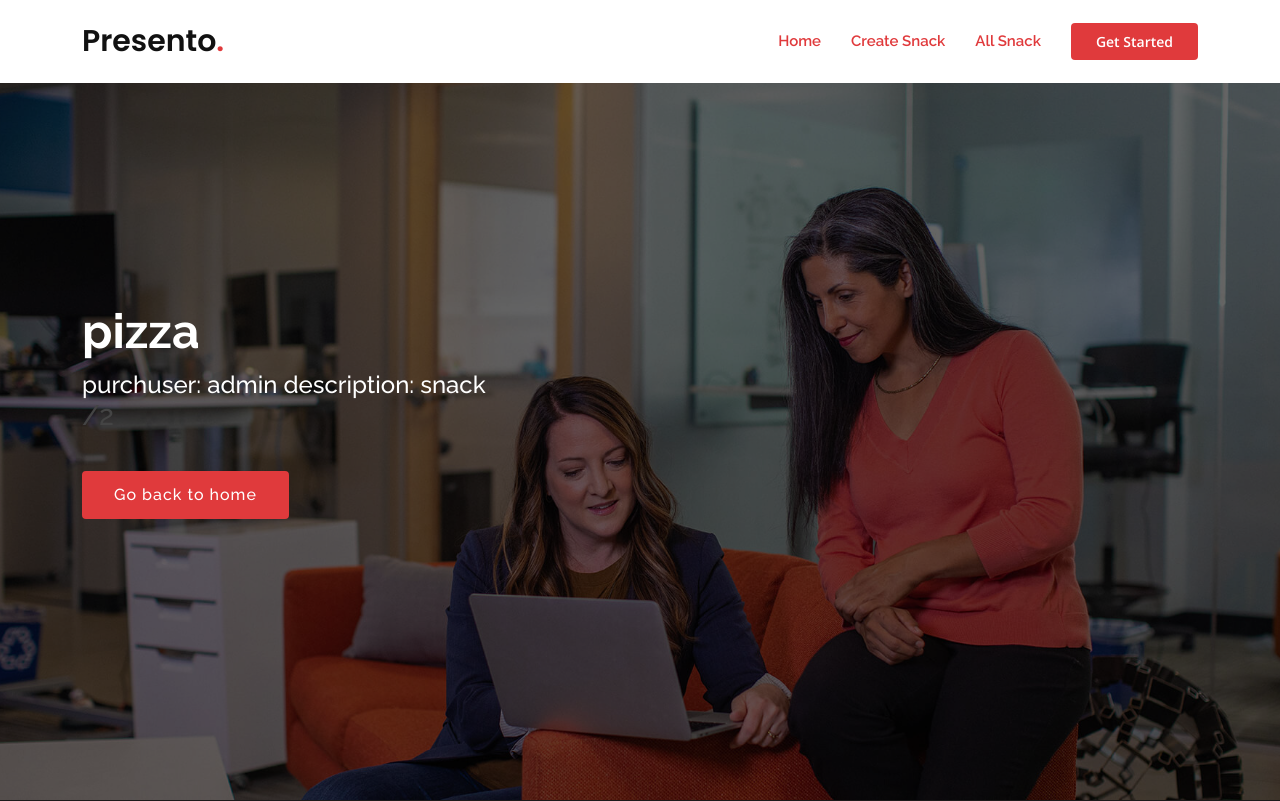
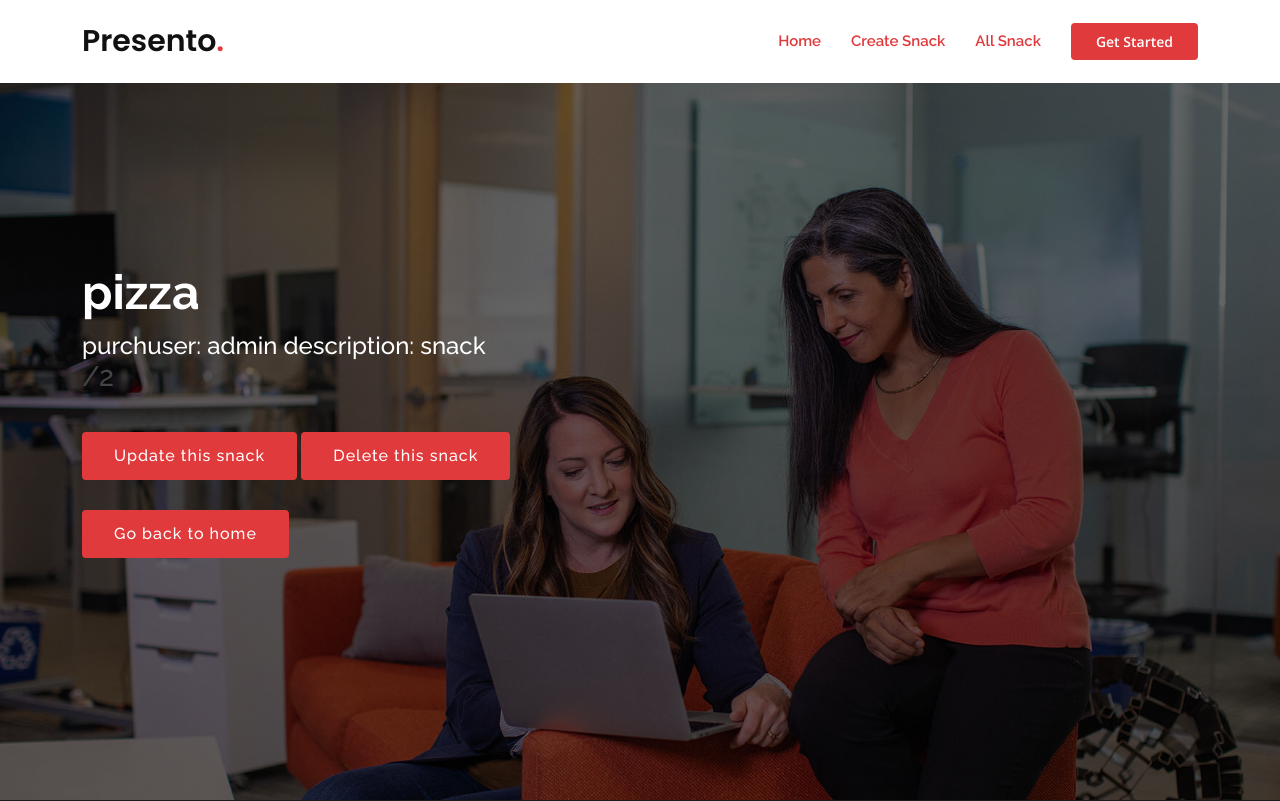
Before and after one commit to Mustfa1999/snacks_crud, a Django app: page /2 in a window 1280 px wide. Shown: the top 801 px of the page. Run offline with Django 4.2, Linux system fonts and the light colour scheme; data comes from the database, SQL or seed files in the repository; some libraries are stand-ins or nearby versions.

Commit message:
update and delete methods

```diff
--- a/snacks_crud_project/snacks/templates/_base.html
+++ b/snacks_crud_project/snacks/templates/_base.html
@@ -51,6 +51,10 @@
           <li><a class="nav-link scrollto active" href="{% url 'home' %}">Home</a></li>
           <li><a class="nav-link scrollto active" href="{% url 'create_snack' %}">Create Snack</a></li>
           <li><a class="nav-link scrollto active" href="{% url 'snack_list' %}">All Snack</a></li>
+
+
+
+
         </ul>
         <i class="bi bi-list mobile-nav-toggle"></i>
       </nav><!-- .navbar -->
--- a/snacks_crud_project/snacks/templates/snack_detail.html
+++ b/snacks_crud_project/snacks/templates/snack_detail.html
@@ -11,6 +11,10 @@
           <h2>purchuser: {{snack.purchuser}}  description: {{snack.description}}</h2>
           <h3>{{snack.get_absolute_url}}</h3>
 
+          <!-- <a href="{% url 'update_snack' snack.id %}" class="btn-get-started scrollto">Update this snack</a> -->
+          <a href="update/{{snack.id}}" class="btn-get-started scrollto">Update this snack</a>
+          <a href="{% url 'delete_snack' snack.id %}" class="btn-get-started scrollto">Delete this snack</a>
+
           <a href="{% url 'home' %}" class="btn-get-started scrollto">Go back to home</a>
         </div>
       </div>
```
